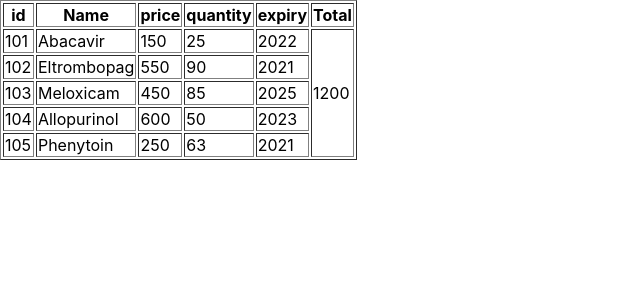
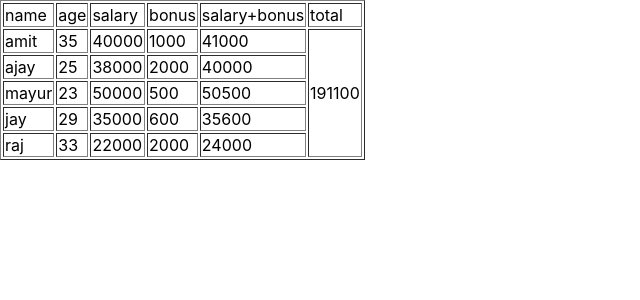
Before and after one commit to MansiMehta27/js, a React (Create React App) app: page / in a window 1280 px wide. Shown: the top 300 px of the page, without its empty margins (0-640 px from the left). Built offline with nearby package versions, Linux system fonts and the light colour scheme.

Commit message:
project27

```diff
--- a/src/App.js
+++ b/src/App.js
@@ -2,313 +2,110 @@ import logo from './logo.svg';
 import './App.css';
 
 function App() {
-  // let a = 10;
-  // console.log(a);
-  {
-    // let a;
-    // a=20;
-    // console.log(a);
-  }
-  {
-    // const b=40;
-    // console.log(b);
-
-  }
-  // {
-  //   const b;
-  //   b=23;
-  //   console.log(b);
-  // }   //error
-
-  {
-    // let a=45;
-    // a=a+2;
-    // console.log(a);
-  }
-
-  // let arr =[10,20,30,40,50];
-  // arr.map((a,i) => console.log(a));
-
-  // let intro=()=>{
-  //   console.log("mansi mehta");
-  // }
-  //  intro()
-
-
-  //array//
-
-
-  //  let arr = [10,"mansi",20,30,40,50];
-  //  console.log(arr[4]);
-
-  //object//
-
-
-  //  let obj ={
-  //    id:10,
-  //    age:20,
-  //    per:30
-
-  //  }
-  //  console.log(obj.age);
-
-  //push//
-
-  //  let arr = [10,"mansi",20,30,40,50];
-  //  arr.push(99);
-
-  //  console.log(arr);
-
-  //unshift//
-
-  //  let arr = [10,"mansi",20,30,40,50];
-  //  arr.unshift(23);
-  //  console.log(arr);
-
-  // pop //
-
-  // let arr =[10,20,30,40,50];
-  // arr.pop();
-  // console.log(arr);
-
-  //shift//
-
-  // let arr =[10,20,30,40,50];
-  // arr.shift();
-  // console.log(arr);
-
-  //splice//
-
-  //    let arr =[10,20,30,40,50];
-  //   arr.splice(3,0,99);
-  //  console.log(arr);
-
-  //tostring//
-
-  //  let arr = [10,20,30,40,50];
-  //  console.log(arr.toString());
-
-  //some//
-  // let arr = [10,20,30,40,50];
-  // let res=arr.some((a)=>a>100);
-  // console.log(res);
-
-  //find//
-
-  //  let arr = [10,20,30,40,50];
-  //  let res=arr.find((a)=>a>10);
-  //  console.log(res);
-
-  //isarray//
-
-  // let arr=[10,20,30,40,50];
-  // let res = Array.isArray(arr);
-  // console.log(res);
-
-  //map//
-  // const numbers = [1, 2, 3, 4];
-  // const doubled = numbers.map(item => item * 2);
-  // console.log(doubled); // [2, 4, 6, 8]
-
-  //filter//
-
-  //map//
-
-  // let array =[
-  //   {id:101,name:"binal",quantity: 25,price: 150,expiry: 2022,status: true},
-  //   {id:102,name:"Abacavir",quantity: 20,price: 200,expiry: 2024,status: true},
-  //   {id:103,name:"Eltrombopag",quantity: 35,price: 250,expiry: 2025,status: false},
-  //   {id:104,name:"'Meloxicam'",quantity: 40,price: 300,expiry: 2026,status: true},
-  //   {id:105,name:"biAllopurinol",quantity: 45,price: 450,expiry: 2027,status: false},
-
-  // ];
-  // let map = array.map(x=>console.log(x.id,x.quantity,x.price,x.expiry,x.status));
-
-  //filter employe//
-
-  //   function canVote(expiry) {
-  //     return expiry >= 300;
-  // }
-
-  // function func() {
-  //     let filtered = [2020,2021,2023,2024,2025].filter(canVote);
-  //    console.log(filtered);
-  // }
-  // func();
-
-
-
-
-  //filter//
-  //   function canVote(salary) {
-  //     return price >= 300;
-  //  }
-
-  // function func() {
-  //     let filtered = [200,250,300,350,400].filter(canVote);
-  //    console.log(filtered);
-  // }
-  // func();
-
-  //reduces//
-  // let array = [20000,30000,40000,45000,50000];
-  // let ini = 0;
-  // let sum = array.reduce(
-  //   (pre,cur)=>pre+cur,
-  //   ini
-  // );
-  //  console.log(sum);
-
-
-  // let array = [200,300,400,450,650];
-  // let ini = 0;
-  // let sum = array.reduce(
-  // (pre,cur)=>pre+cur,
-  //  ini
-  //  );
-  //   console.log(sum);
 
 
   const data = [
     {
-      id: 101,
-      name: 'Abacavir',
-      quantity: 25,
-      price: 150,
-      expiry: 2022,
+      name: "amit",
+      age: 35,
+      salary: 40000,
+      bonus: 1000,
       status: true
     },
     {
-      id: 102,
-      name: 'Eltrombopag',
-      quantity: 90,
-      price: 550,
-      expiry: 2021,
+      name: "ajay",
+      age: 25,
+      salary: 38000,
+      bonus: 2000,
+      status: false
+    },
+    {
+      name: "mayur",
+      age: 23,
+      salary: 50000,
+      bonus: 500,
       status: true
     },
     {
-      id: 103,
-      name: 'Meloxicam',
-      quantity: 85,
-      price: 450,
-      expiry: 2025,
-      status: false
-    },
-    {
-      id: 104,
-      name: 'Allopurinol',
-      quantity: 50,
-      price: 600,
-      expiry: 2023,
+      name: "jay",
+      age: 29,
+      salary: 35000,
+      bonus: 600,
       status: true
     },
     {
-      id: 105,
-      name: 'Phenytoin',
-      quantity: 63,
-      price: 250,
-      expiry: 2021,
-      status: false
-    }
+      name: "raj",
+      age: 33,
+      salary: 22000,
+      bonus: 2000,
+      status: true
+    },
   ];
-  //map function//
+
+  data.map((value, index) => console.log(value.age, value.name));
 
 
-  // data.map((value,index)=>console.log(value.id,value.name));
+   let filterdata = data.filter((d, i) => d.salary >= 35000);
 
-  // //filterdata function//
+  console.log(filterdata);
 
-  // let  filterdata=data.filter((d,i)=>d.expiry>=2022);
-  // console.log(filterdata);
+ // reduce function//
 
-  // //reduce function//
+ let ans =filterdata.reduce((acc,d,i)=>acc+d.bonus,0);
+  console.log(ans);
 
-  // let ans =filterdata.reduce((acc,d,i)=>acc+d.price,0);
-  // console.log(ans);
 
-    //array //
-  //copy//
-  //    let arr =[10,20,30,40,50];
-  //    //copy//
-  //    let arr1=[...arr];
-  //    console.log(arr1);
-  //  //merge//
-
-  //  let arr2=[99,...arr,100];
-  //  console.log(arr2);
-
-  //  //destructure//
-
-  //  let [maths,eng,guj,ss,sci]=arr;
-  //  console.log(ss);
-
-  //  //objesct//
-
-    let obj = {
-     id:10,
-     name:"mansi"
-    };
-
-   //copy//
-   let obj1={...obj};
-   console.log(obj1);
-   //copy//
-
-   //merge//
-   let obj2={
-     ...obj,
-     place:"surat",
-     name:"meera"
-   };
-   console.log(obj2);
-
-   //desturing//
-
-   let {id,name}=obj;
-   console.log(id,name);
-
-  // filter&reduces//
-
+  //filter&reduces//
    let abc = data
-  .filter((d, i) => d.expiry >= 2022)
-  .reduce((acc, d, i) => acc + d.price, 0);
+     .filter((d, i) => d.salary >= 35000)
+     .reduce((acc, d, i) => acc + d.bonus, 0);
 
   console.log(abc);
+
+  let xyz = data
+  .filter((d, i) => d.salary+d.bonus)
+  .reduce((acc, d, i) => acc + d.salary+d.bonus, 0);
+
+console.log(xyz);
+
+
 
 //project//
 
 
 return (
     <>
-      <table border="1">
+     { <table border="1">
         <tr>
-          <th>id</th>
-          <th>Name</th>
-          <th>price</th>
-          <th>quantity</th>
-          <th>expiry</th>
-          <th>Total</th>
 
-
-
+          <td>name</td>
+          <td>age</td>
+          <td>salary</td>
+          <td>bonus</td>
+         <td>salary+bonus</td>
+         <td>total</td>
         </tr>
-
         {
           data.map((value, index) => {
             return (
               <tr>
-                <td>{value.id}</td>
                 <td>{value.name}</td>
-                <td>{value.price}</td>
-                <td>{value.quantity}</td>
-                <td>{value.expiry}</td>
-               {index===0 ? <td rowspan={data.length}>{abc}</td>:null}
+                <td>{value.age}</td>
+                <td>{value.salary}</td>
+                <td>{value.bonus}</td>
+                <td>{value.salary+value.bonus}</td>
+
+                 {index === 0 ? <td rowspan={data.length}>{xyz}</td> : null}
+
+
 
           </tr>
             )
           })
         }
       </table>
+
+    }
     </>
   );
 }
```
Lines whose indentation alone changed are shown as unchanged.
